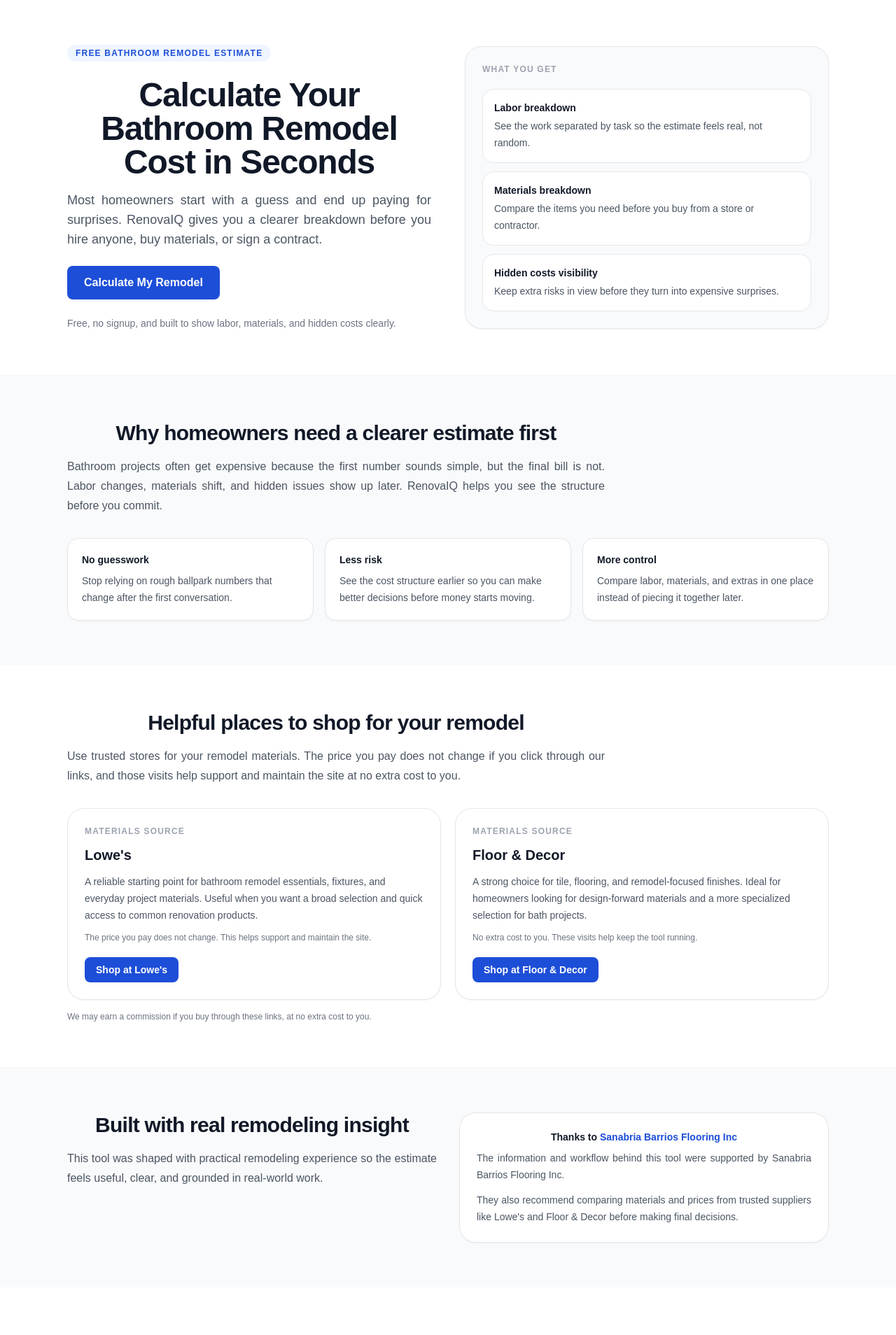
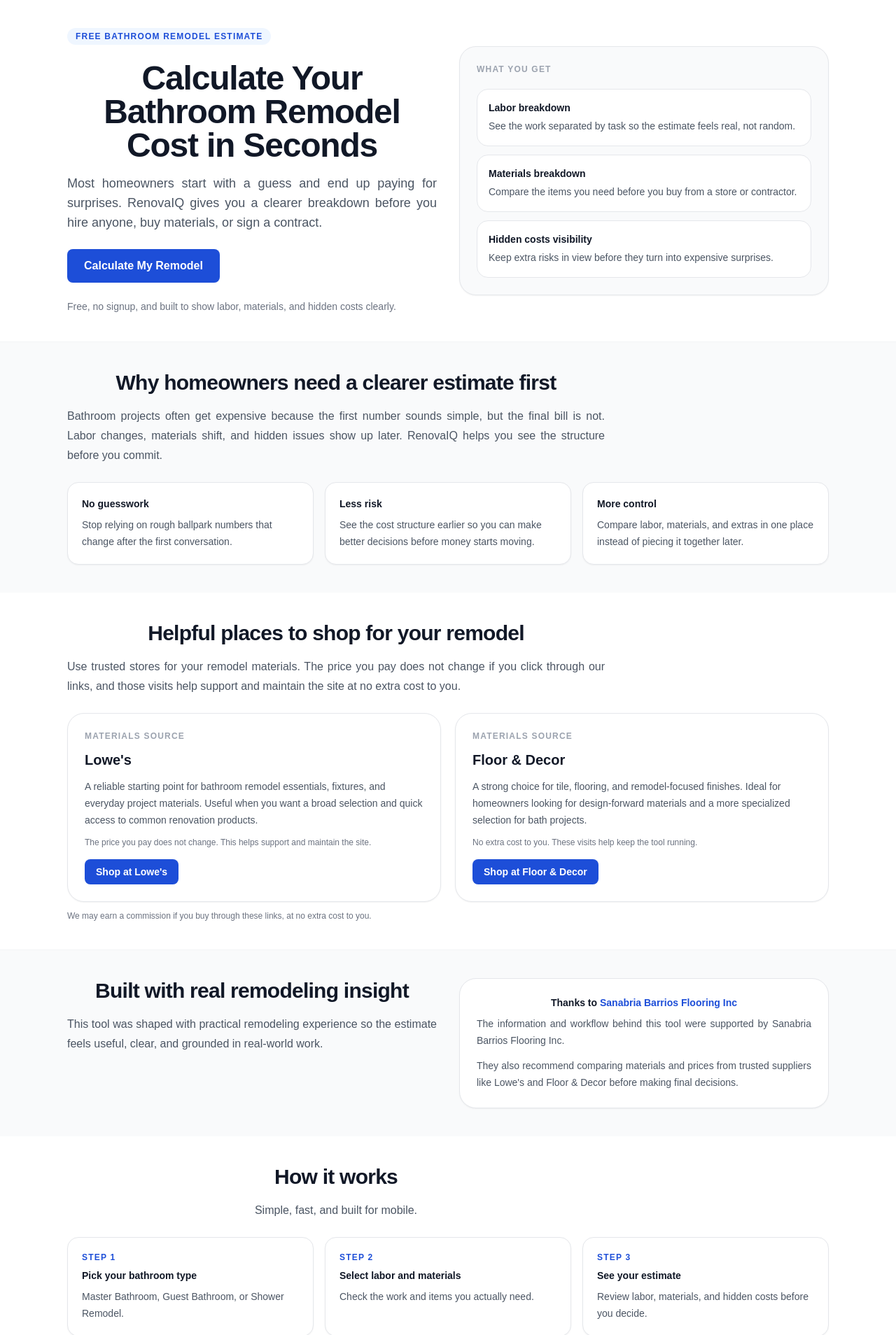
Before and after one commit to yimocuba-cpu/renovaiq-web, a Next.js app: page / in a window 1280 px wide. Shown: the top 1908 px of the page at 70% size. Built offline with nearby package versions, Linux system fonts and the light colour scheme.

Commit message:
Fix architecture + working production build

```diff
--- a/app/page.js
+++ b/app/page.js
@@ -20,8 +20,8 @@
   return (
     <main className="bg-white text-gray-900">
       {/* HERO */}
-      <section className="mx-auto max-w-6xl px-4 py-16 sm:px-6 lg:px-8">
-        <div className="grid gap-12 lg:grid-cols-2 lg:items-center">
+      <section className="mx-auto max-w-6xl px-4 py-10 sm:px-6 lg:px-8">
+        <div className="grid gap-8 lg:grid-cols-2 lg:items-center">
           <div className="flex flex-col gap-6">
             <span className="inline-flex w-fit rounded-full bg-blue-50 px-3 py-1 text-xs font-semibold uppercase tracking-widest text-blue-700">
               Free Bathroom Remodel Estimate
@@ -83,7 +83,7 @@
 
       {/* POR QUÉ EXISTE */}
       <section className="border-t border-gray-100 bg-gray-50">
-        <div className="mx-auto max-w-6xl px-4 py-16 sm:px-6 lg:px-8">
+        <div className="mx-auto max-w-6xl px-4 py-10 sm:px-6 lg:px-8">
           <div className="max-w-3xl">
             <h2 className="text-center text-3xl font-bold tracking-tight text-gray-900">
               Why homeowners need a clearer estimate first
@@ -96,7 +96,7 @@
             </p>
           </div>
 
-          <div className="mt-8 grid gap-4 md:grid-cols-3">
+          <div className="mt-6 grid gap-4 md:grid-cols-3">
             <div className="rounded-2xl border border-gray-200 bg-white p-5 shadow-sm">
               <p className="text-sm font-semibold text-gray-900">No guesswork</p>
               <p className="mt-2 text-sm leading-6 text-gray-600">
@@ -125,7 +125,7 @@
       </section>
 
       {/* AFILIADOS */}
-      <section className="mx-auto max-w-6xl px-4 py-16 sm:px-6 lg:px-8">
+      <section className="mx-auto max-w-6xl px-4 py-10 sm:px-6 lg:px-8">
         <div className="max-w-3xl">
           <h2 className="text-center text-3xl font-bold tracking-tight text-gray-900">
             Helpful places to shop for your remodel
@@ -137,7 +137,7 @@
           </p>
         </div>
 
-        <div className="mt-8 grid gap-5 md:grid-cols-2">
+        <div className="mt-6 grid gap-5 md:grid-cols-2">
           <article className="rounded-3xl border border-gray-200 bg-white p-6 shadow-sm">
             <p className="text-xs font-bold uppercase tracking-widest text-gray-400">
               Materials source
@@ -151,7 +151,7 @@
             <p className="mt-3 text-xs text-gray-500">
               The price you pay does not change. This helps support and maintain the site.
             </p>
-            <div className="mt-5">
+            <div className="mt-4">
               <Button
                 variant="affiliate"
                 href={LOWES_LINK}
@@ -177,7 +177,7 @@
             <p className="mt-3 text-xs text-gray-500">
               No extra cost to you. These visits help keep the tool running.
             </p>
-            <div className="mt-5">
+            <div className="mt-4">
               <Button
                 variant="affiliate"
                 href={FLOOR_DECOR_LINK}
@@ -189,7 +189,7 @@
           </article>
         </div>
 
-        <p className="mt-4 text-xs text-gray-500">
+        <p className="mt-3 text-xs text-gray-500">
           We may earn a commission if you buy through these links, at no extra cost to
           you.
         </p>
@@ -197,7 +197,7 @@
 
       {/* CONFIANZA / COLABORADOR */}
       <section className="border-t border-gray-100 bg-gray-50">
-        <div className="mx-auto max-w-6xl px-4 py-16 sm:px-6 lg:px-8">
+        <div className="mx-auto max-w-6xl px-4 py-10 sm:px-6 lg:px-8">
           <div className="grid gap-8 lg:grid-cols-2 lg:items-start">
             <div>
               <h2 className="text-center text-3xl font-bold tracking-tight text-gray-900">
@@ -235,7 +235,7 @@
       </section>
 
       {/* CÓMO FUNCIONA */}
-      <section className="mx-auto max-w-6xl px-4 py-16 sm:px-6 lg:px-8">
+      <section className="mx-auto max-w-6xl px-4 py-10 sm:px-6 lg:px-8">
         <div className="max-w-3xl">
           <h2 className="text-center text-3xl font-bold tracking-tight text-gray-900">
             How it works
@@ -245,7 +245,7 @@
           </p>
         </div>
 
-        <div className="mt-8 grid gap-4 md:grid-cols-3">
+        <div className="mt-6 grid gap-4 md:grid-cols-3">
           <div className="rounded-2xl border border-gray-200 bg-white p-5 shadow-sm">
             <p className="text-xs font-bold uppercase tracking-widest text-blue-700">
               Step 1
@@ -285,7 +285,7 @@
       </section>
 
       {/* CTA FINAL */}
-      <section className="mx-auto max-w-6xl px-4 py-16 sm:px-6 lg:px-8">
+      <section className="mx-auto max-w-6xl px-4 py-10 sm:px-6 lg:px-8">
         <div className="rounded-3xl bg-gray-900 px-6 py-10 text-white shadow-sm sm:px-8">
           <div className="max-w-2xl">
             <h2 className="text-center text-3xl font-bold tracking-tight sm:text-4xl">
--- a/components/CalculadoraClient.js
+++ b/components/CalculadoraClient.js
@@ -24,7 +24,7 @@
       </nav>
 
       {/* INTRO */}
-      <section className="mx-auto max-w-6xl px-4 pt-12 pb-8 sm:px-6 lg:px-8">
+      <section className="mx-auto max-w-6xl px-4 py-8 sm:px-6 lg:px-8">
         <div className="max-w-3xl">
           <span className="inline-flex w-fit rounded-full bg-blue-50 px-3 py-1 text-xs font-semibold uppercase tracking-widest text-blue-700">
             Free Bathroom Remodel Estimate
@@ -47,7 +47,7 @@
       </section>
 
       {/* WIZARD */}
-      <section className="mx-auto max-w-6xl px-4 pb-12 sm:px-6 lg:px-8">
+      <section className="mx-auto max-w-6xl px-4 pb-8 sm:px-6 lg:px-8">
         <div className="max-w-3xl mb-6">
           <p className="text-sm text-gray-500">
             Takes less than 60 seconds. No signup required.
@@ -59,8 +59,8 @@
 
       {/* COLLABORATOR / TRUST */}
       <section className="border-t border-gray-100 bg-gray-50">
-        <div className="mx-auto max-w-6xl px-4 py-16 sm:px-6 lg:px-8">
-          <div className="grid gap-8 lg:grid-cols-2 lg:items-start">
+        <div className="mx-auto max-w-6xl px-4 py-10 sm:px-6 lg:px-8">
+          <div className="grid gap-6 lg:grid-cols-2 lg:items-start">
             <div>
               <h2 className="text-center text-3xl font-bold tracking-tight text-gray-900">
                 Built with real remodeling insight
@@ -102,7 +102,7 @@
 
       {/* AFILIADOS — SOLO AL FINAL */}
       <section className="border-t border-gray-100 bg-gray-50">
-        <div className="mx-auto max-w-6xl px-4 py-16 sm:px-6 lg:px-8">
+        <div className="mx-auto max-w-6xl px-4 py-10 sm:px-6 lg:px-8">
           <div className="max-w-3xl">
             <h2 className="text-center text-3xl font-bold tracking-tight text-gray-900">
               Helpful places to shop for your remodel
@@ -114,7 +114,7 @@
             </p>
           </div>
 
-          <div className="mt-8 grid gap-5 md:grid-cols-2">
+          <div className="mt-6 grid gap-5 md:grid-cols-2">
             <article className="rounded-3xl border border-gray-200 bg-white p-6 shadow-sm">
               <p className="text-xs font-bold uppercase tracking-widest text-gray-400">
                 Materials source
@@ -131,7 +131,7 @@
                 The price you pay does not change. This helps support and
                 maintain the site.
               </p>
-              <div className="mt-5">
+              <div className="mt-4">
                 <Button
                   variant="affiliate"
                   href={LOWES_LINK}
@@ -157,7 +157,7 @@
               <p className="mt-3 text-xs text-gray-500">
                 No extra cost to you. These visits help keep the tool running.
               </p>
-              <div className="mt-5">
+              <div className="mt-4">
                 <Button
                   variant="affiliate"
                   href={FLOOR_DECOR_LINK}
@@ -169,7 +169,7 @@
             </article>
           </div>
 
-          <p className="mt-4 text-xs text-gray-500">
+          <p className="mt-3 text-xs text-gray-500">
             We may earn a commission if you buy through these links, at no extra
             cost to you.
           </p>
--- a/components/Wizard.js
+++ b/components/Wizard.js
@@ -146,7 +146,7 @@
   const materialesActuales = bathType ? materialsRules[bathType]?.items || [] : [];
 
   return (
-    <div className="flex flex-col gap-5">
+    <div className="flex flex-col gap-4">
       {/* BLOQUE 1: LABOR */}
       <StepCard
         stepNumber={1}
```
